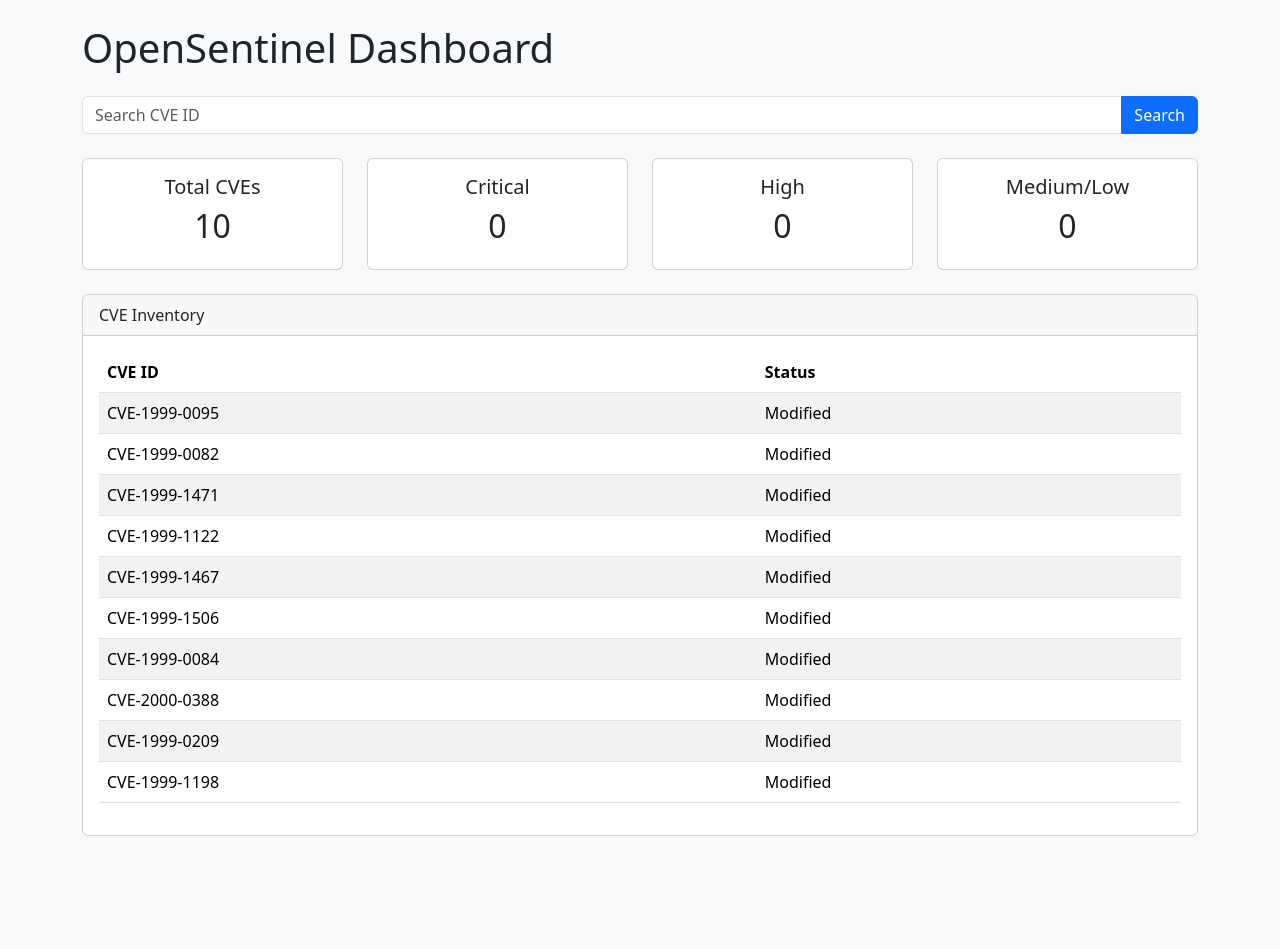
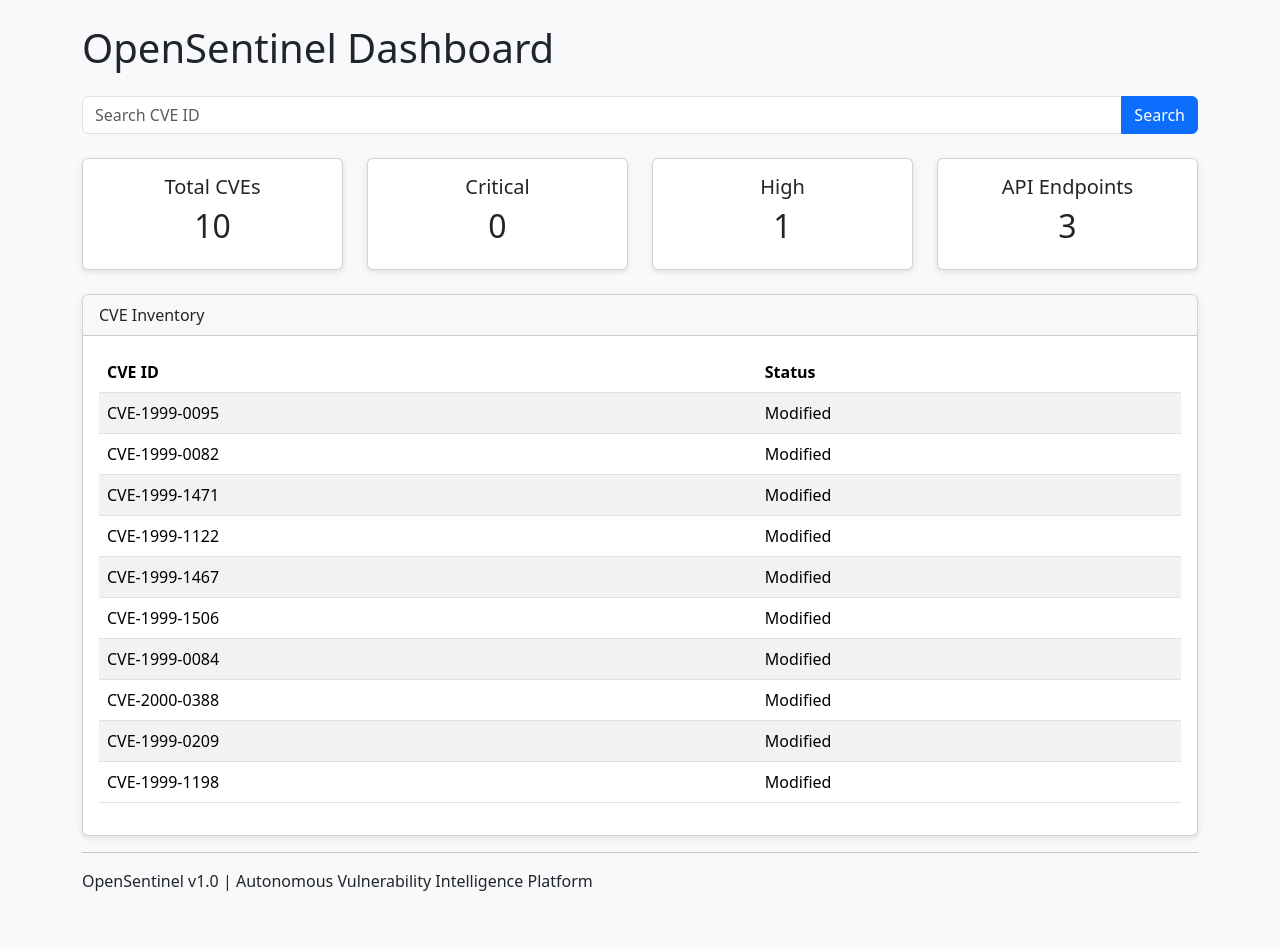
Before and after one commit to vinayb-devsecops/opensentinel, a Flask app: page / in a window 1280 px wide. Before the commit the page ends 836 px from the top, so only its background shows below. Run offline with Flask 3, Linux system fonts and the light colour scheme.

Commit message:
Implement dashboard analytics and platform enhancements

```diff
--- a/app.py
+++ b/app.py
@@ -30,6 +30,22 @@ def home():
         "Low": 0
     }
 
+    for cve in cves:
+
+        score = cve.get("cvss_score")
+
+        if score is None:
+            continue
+
+        if score >= 9.0:
+            stats["Critical"] += 1
+        elif score >= 7.0:
+            stats["High"] += 1
+        elif score >= 4.0:
+            stats["Medium"] += 1
+        else:
+            stats["Low"] += 1
+
     return render_template(
         "index.html",
         cves=cves,
@@ -41,5 +57,23 @@ def home():
 def api_cves():
     return load_cves()
 
+@app.route("/api/cves/<cve_id>")
+def get_cve(cve_id):
+
+    for cve in load_cves():
+        if cve.get("cve_id") == cve_id:
+            return cve
+
+    return {"error": "CVE not found"}, 404
+
+@app.route("/api/stats")
+def api_stats():
+
+    cves = load_cves()
+
+    return {
+        "total": len(cves)
+    }
+
 if __name__ == "__main__":
     app.run(debug=True)
--- /dev/null
+++ b/static/style.css
@@ -0,0 +1,7 @@
+body {
+    padding-bottom: 40px;
+}
+
+.card {
+    box-shadow: 0 2px 6px rgba(0,0,0,.1);
+}
--- a/templates/index.html
+++ b/templates/index.html
@@ -2,7 +2,9 @@
 <html>
 <head>
     <title>OpenSentinel</title>
+
     <link href="https://cdn.jsdelivr.net/npm/bootstrap@5.3.3/dist/css/bootstrap.min.css" rel="stylesheet">
+    <link rel="stylesheet" href="/static/style.css">
 </head>
 
 <body class="bg-light">
@@ -57,8 +59,8 @@
         <div class="col-md-3">
             <div class="card text-center">
                 <div class="card-body">
-                    <h5>Medium/Low</h5>
-                    <h2>{{ stats.Medium + stats.Low }}</h2>
+                    <h5>API Endpoints</h5>
+                    <h2>3</h2>
                 </div>
             </div>
         </div>
@@ -99,6 +101,12 @@
 
     </div>
 
+    <hr>
+
+    <p>
+        OpenSentinel v1.0 | Autonomous Vulnerability Intelligence Platform
+    </p>
+
 </div>
 
 </body>
```
Also changed, not shown: README.md.
